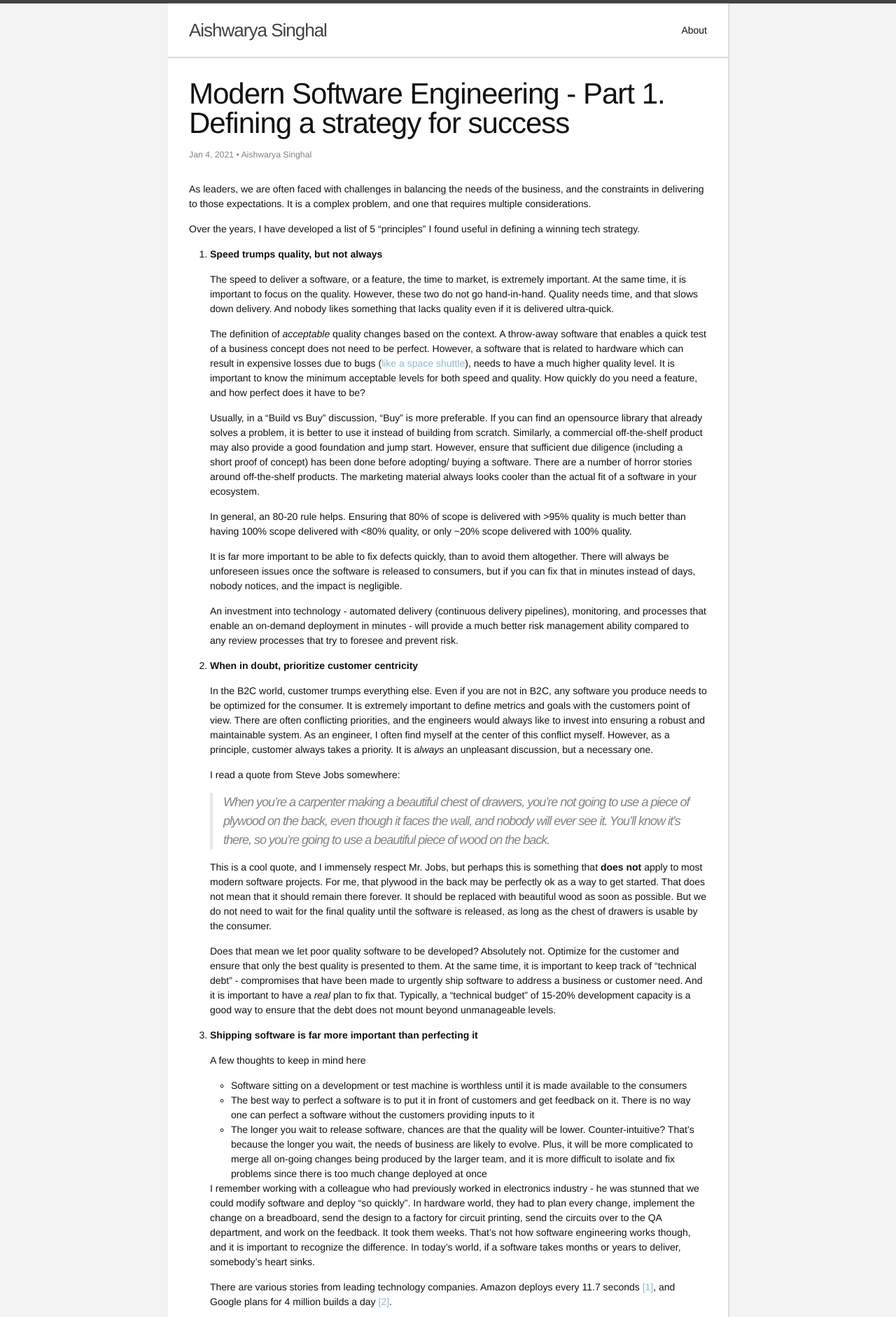
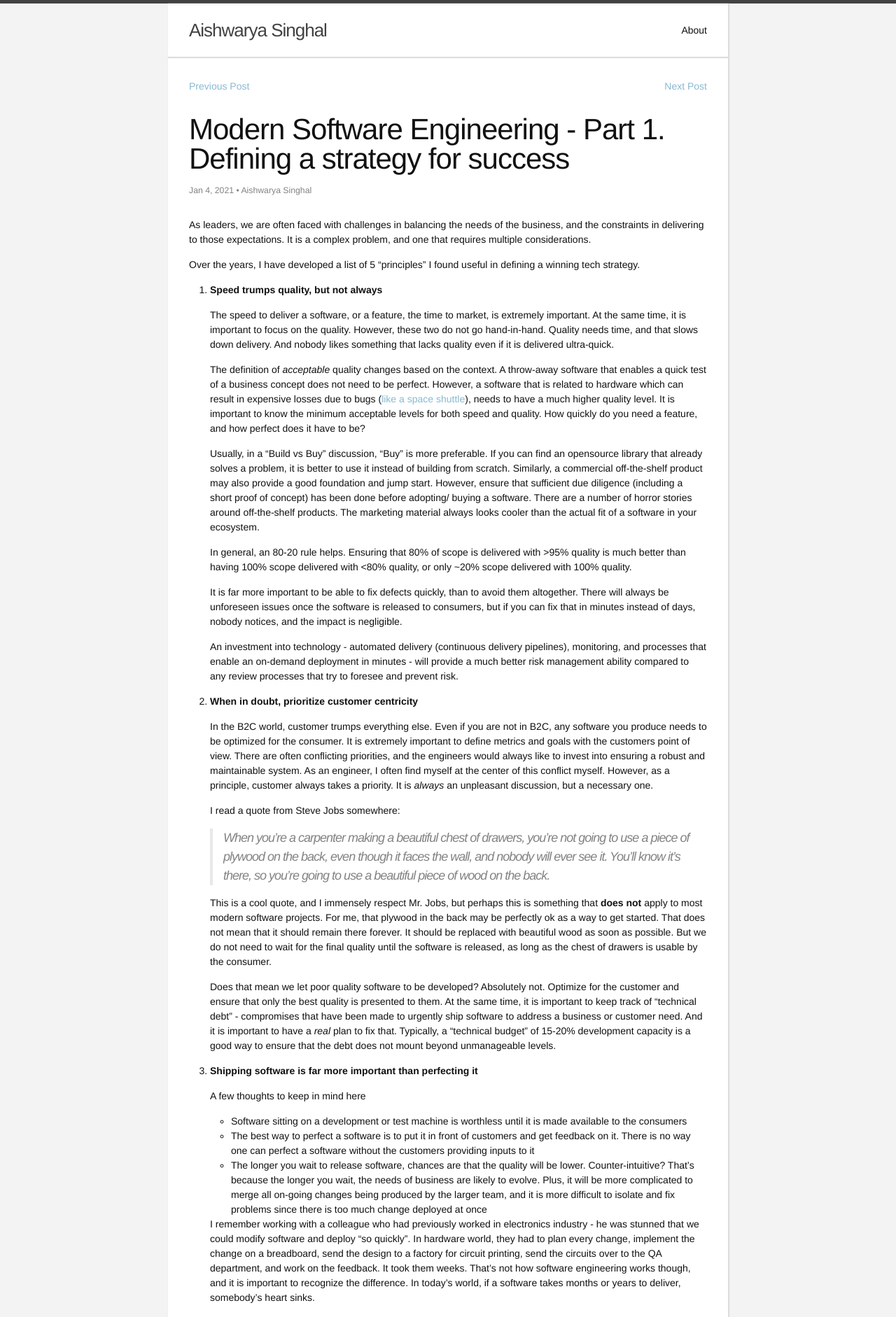
Before and after one commit to asinghal/asinghal.github.io, a Jekyll site: the page built from _posts/2021-01-04-modern-software-engineering-part-1.md, in a window 1280 px wide. Shown: the top 1882 px of the page at 70% size. Built offline with Jekyll 4.4.1, drawn with Linux system fonts in a browser that asks for light colours; comment, search, counter and statistics services are not loaded.

Commit message:
allow for navigation in case of a blog series

```diff
--- a/_layouts/post.html
+++ b/_layouts/post.html
@@ -4,6 +4,18 @@ layout: default
 <div class="post">
 
   <header class="post-header">
+    <div class="pagination-links">
+      <div class="previous-page">
+        {% if page.prev_link %}
+        <a href={{page.prev_link}}>Previous Post</a>
+        {% endif %}
+      </div>
+      <div class="next-page">
+        {% if page.next_link %}
+        <a href={{page.next_link}}>Next Post</a>
+        {% endif %}
+      </div>
+    </div>
     <h1 class="post-title">{{ page.title }}</h1>
     <p class="post-meta">{{ page.date | date: "%b %-d, %Y" }}{% if page.author %} • {{ page.author }}{% endif %}{% if page.meta %} • {{ page.meta }}{% endif %}</p>
   </header>
--- a/_sass/_layout.scss
+++ b/_sass/_layout.scss
@@ -229,6 +229,13 @@
     }
 }
 
+.pagination-links {
+    width: 100%;
+    margin-bottom: $spacing-unit;
+    display: flex;
+    justify-content: space-between;
+}
+
 .post-content {
     margin-bottom: $spacing-unit * 5;
     border-bottom: #dfdfdf 4px solid;
```
Also changed, not shown: _posts/2021-01-03-modern-software-engineering-intro.md (+1 -0 lines), _posts/2021-01-04-modern-software-engineering-part-1.md (+2 -0 lines), _posts/2021-01-08-modern-software-engineering-part-2.md (+2 -0 lines), _posts/2021-01-12-modern-software-engineering-part-3.md (+1 -0 lines).
